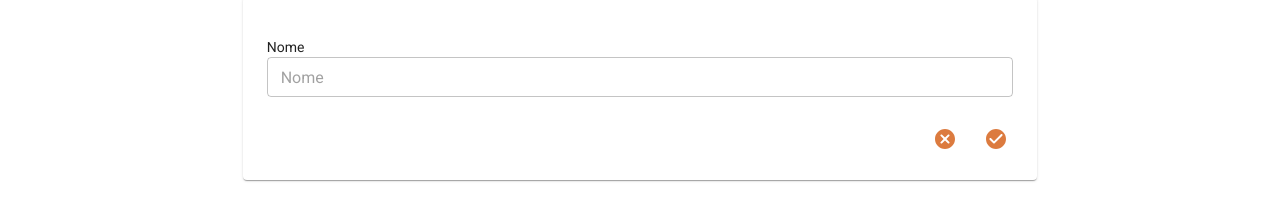
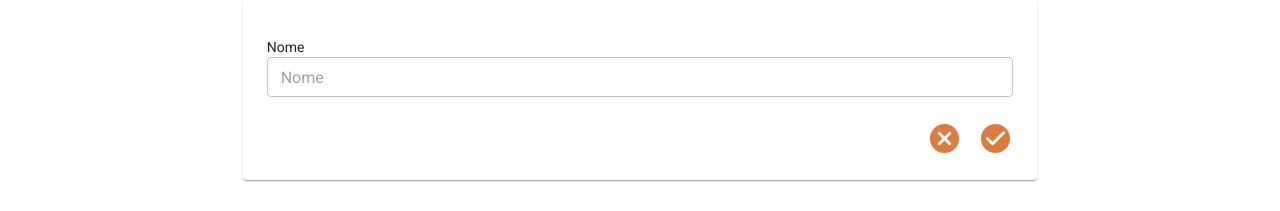
Before and after one commit to ZanattaFleek/tambordog, a React (Create React App) app in the folder tambordog-frontend/: page /CrudRaca in a window 1280 px wide. Both pictures are taken after a click on the button 984 px from the left and 177 px from the top of the page. Shown: the part 99-310 px from the top of the page. Built offline with nearby package versions, Linux system fonts and the light colour scheme.

Commit message:
AcertoLayOut

```diff
--- a/tambordog-frontend/src/App.tsx
+++ b/tambordog-frontend/src/App.tsx
@@ -13,6 +13,7 @@ import { ROTAS_LIVRES } from "./layout/ClsMenu"
 import EventosEmAberto from "./eventos/EventosEmAberto"
 import TopBar from "./layout/TopBar"
 import { THEME } from "./config/Theme"
+import { styled } from "@mui/material/styles"
 
 function App() {
   const chkRotaLivre = () => {
@@ -40,7 +41,9 @@ function App() {
 
   useEffect(() => {
     chkRotaLivre()
-  }, [])
+  })
+
+  const Offset = styled("div")(({ theme }) => theme.mixins.toolbar)
 
   return (
     <>
@@ -48,12 +51,18 @@ function App() {
         <ContextoGlobal.Provider value={ContextoGlobalDefault}>
           <Condicional condicao={usuarioState.logado}>
             <TopBar />
-            <Outlet />
-            <MenuInferior />
           </Condicional>
 
-          <Condicional condicao={!usuarioState.logado && rotaLivre}>
+          <Condicional
+            condicao={
+              (!usuarioState.logado && rotaLivre) || usuarioState.logado
+            }
+          >
             <Outlet />
+          </Condicional>
+
+          <Condicional condicao={usuarioState.logado}>
+            <MenuInferior />
           </Condicional>
 
           <Condicional condicao={!usuarioState.logado && !rotaLivre}>
--- a/tambordog-frontend/src/crud/CrudRaca.tsx
+++ b/tambordog-frontend/src/crud/CrudRaca.tsx
@@ -2,7 +2,7 @@ import React, { useContext, useEffect, useState } from "react"
 
 import { RacaInterface } from "../../../tambordog-backend/src/interfaces/raca.interfaces"
 
-import { Grid, IconButton, Paper } from "@mui/material"
+import { Grid, IconButton, Paper, Tooltip } from "@mui/material"
 import InputFormat from "../components/InputFormat"
 import ClsCrud from "../utils/ClsCrud"
 import { StatusForm } from "../utils/ClsStatusForm"
@@ -172,14 +172,15 @@ export default function CrudRaca() {
                 </Grid>
 
                 <Grid item xs={1}>
+                  <Tooltip title="Nova Raça">
                     <IconButton
                       color="secondary"
-                    size="large"
                       sx={{ mt: 5, ml: { xs: 0, md: 2 } }}
                       onClick={() => btNovaRaca()}
                     >
-                    <AddCircleIcon />
+                      <AddCircleIcon sx={{ fontSize: 35 }} />
                     </IconButton>
+                  </Tooltip>
                 </Grid>
 
                 <Grid item xs={12} sx={{ mt: 3 }}>
@@ -217,18 +218,27 @@ export default function CrudRaca() {
                 </Grid>
 
                 <Grid item xs={12} sx={{ mt: 3, textAlign: "right" }}>
+                  <Tooltip title="Cancelar">
                     <IconButton
                       color="secondary"
                       size="large"
                       sx={{ ml: 2 }}
                       onClick={() => btCancelar()}
                     >
-                    <CancelRoundedIcon />
+                      <CancelRoundedIcon sx={{ fontSize: 35 }} />
                     </IconButton>
+                  </Tooltip>
 
                   <Condicional
                     condicao={[StatusForm.INCLUIR, StatusForm.ALTERAR].includes(
                       statusForm
+                    )}
+                  >
+                    <Tooltip
+                      title={"Confirmar ".concat(
+                        statusForm === StatusForm.INCLUIR
+                          ? "inclusão"
+                          : "alteração"
                       )}
                     >
                       <IconButton
@@ -237,21 +247,24 @@ export default function CrudRaca() {
                         sx={{ ml: 2 }}
                         onClick={() => btConfirmarInclusao()}
                       >
-                      <CheckCircleRoundedIcon />
+                        <CheckCircleRoundedIcon sx={{ fontSize: 35 }} />
                       </IconButton>
+                    </Tooltip>
                   </Condicional>
 
                   <Condicional
                     condicao={[StatusForm.EXCLUIR].includes(statusForm)}
                   >
+                    <Tooltip title="Confirmar exclusão">
                       <IconButton
                         color="secondary"
                         size="large"
                         sx={{ ml: 2 }}
                         onClick={() => btConfirmarExclusao()}
                       >
-                      <DeleteForeverRoundedIcon />
+                        <DeleteForeverRoundedIcon sx={{ fontSize: 35 }} />
                       </IconButton>
+                    </Tooltip>
                   </Condicional>
                 </Grid>
               </Condicional>
--- a/tambordog-frontend/src/eventos/EventosEmAberto.tsx
+++ b/tambordog-frontend/src/eventos/EventosEmAberto.tsx
@@ -1,7 +1,11 @@
-import React from "react"
+import React, { useContext } from "react"
 import CardEvento from "./CardEvento"
 import { Button, Chip, Stack } from "@mui/material"
 import { useNavigate } from "react-router-dom"
+import {
+  ContextoGlobal,
+  ContextoGlobalInterface,
+} from "../globalstate/ContextoGlobal"
 
 export default function EventosEmAberto() {
   const handleClick = (oque: string) => {
@@ -10,8 +14,14 @@ export default function EventosEmAberto() {
 
   const nav = useNavigate()
 
+  const { layoutState, setLayoutState } = useContext(
+    ContextoGlobal
+  ) as ContextoGlobalInterface
+
   const btClick = (url: string) => {
     nav(url)
+    console.log(url)
+    setLayoutState({ ...layoutState, titulo: "" })
   }
 
   return (
```
Lines whose indentation alone changed are shown as unchanged.
